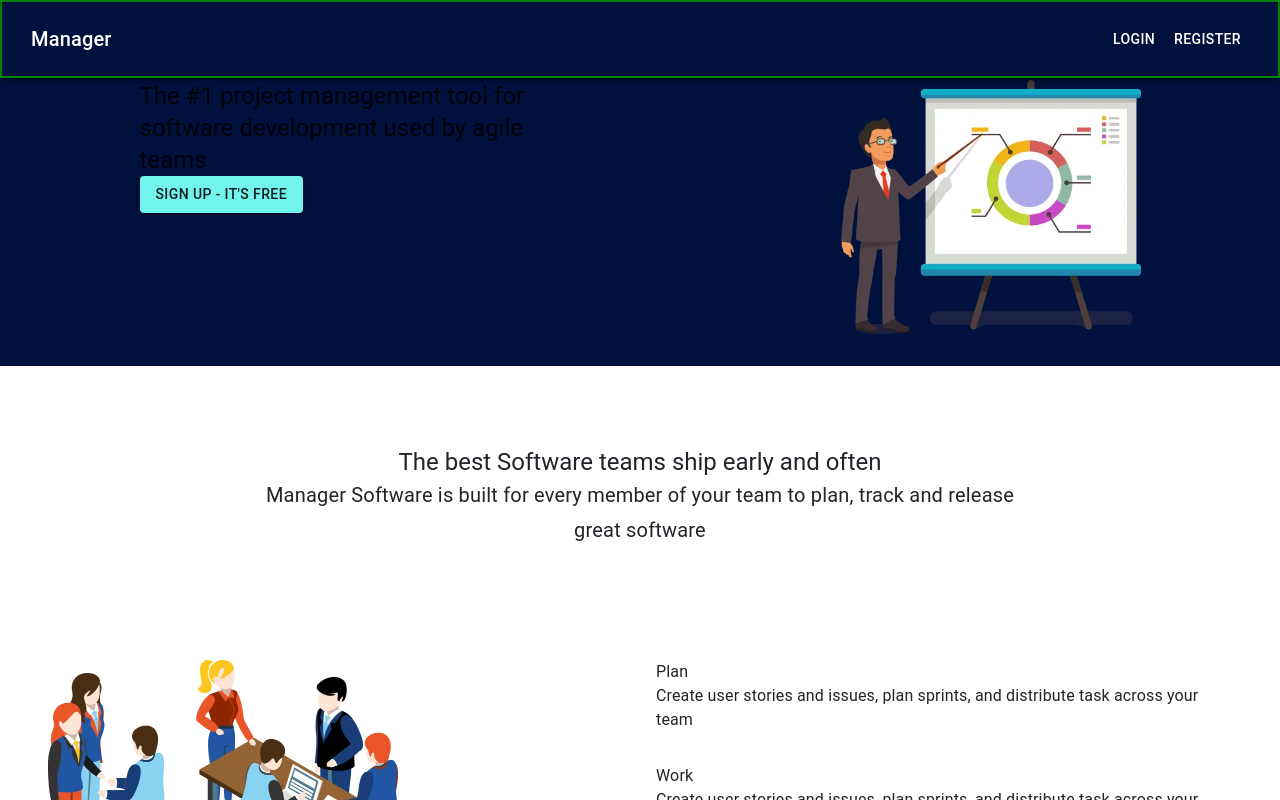
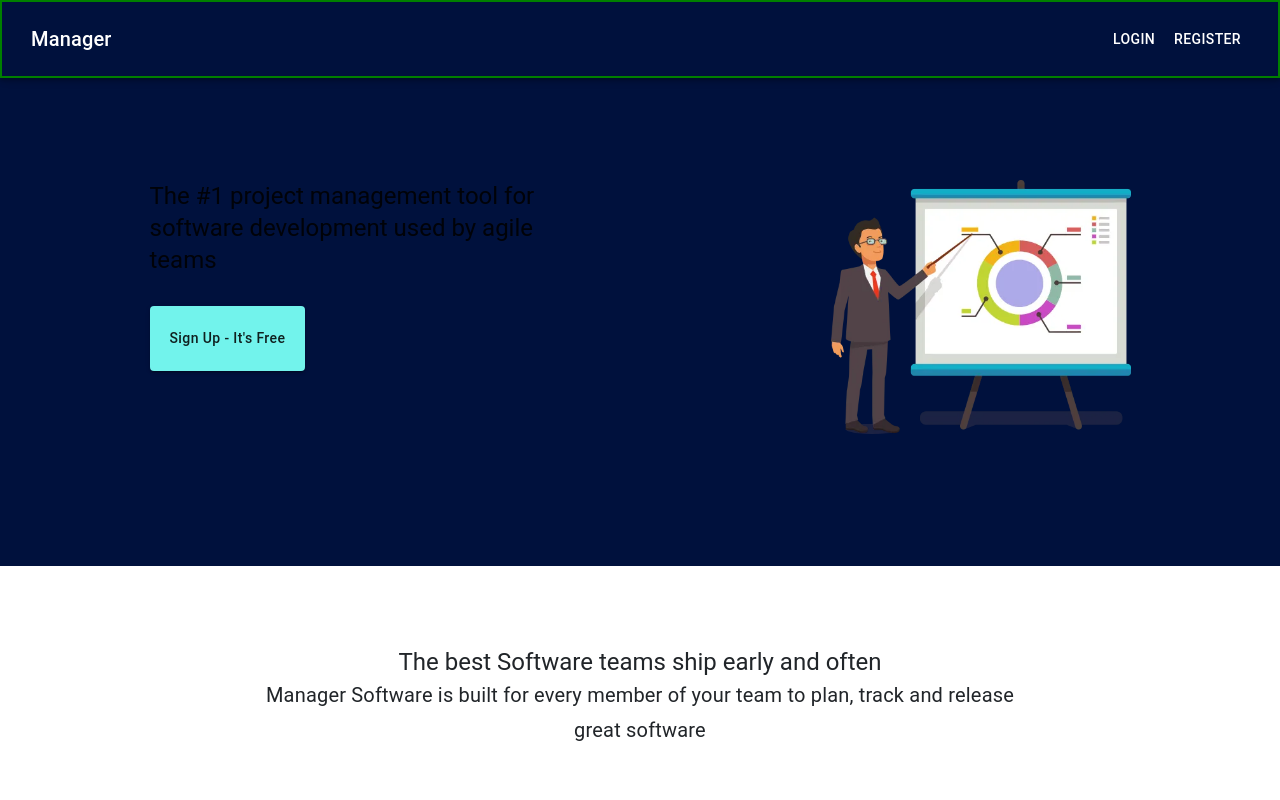
Before and after one commit to olatunde1998/project-manager, a Next.js app: page / in a window 1280 px wide. Shown: the top 800 px of the page. Built offline with nearby package versions, Linux system fonts and the light colour scheme.

Commit message:
neccessary styling added

```diff
--- a/components/HomeComponents/Hero.tsx
+++ b/components/HomeComponents/Hero.tsx
@@ -5,12 +5,17 @@ import React from "react";
 
 const Hero = () => {
   return (
+    <div className="xl:max-w-[1440px] flex flex-col mr-[auto] ml-[auto]">
       <Grid
         container
         spacing={4}
         sx={{
           justifyContent: "space-around",
-        backgroundColor:"#00113d"
+          backgroundColor: "#00113d",
+          paddingTop: "100px",
+          paddingBottom: "100px",
+          paddingLeft: "20px",
+          paddingRight: "20px",
         }}
         className="sm:flex"
       >
@@ -20,14 +25,29 @@ const Hero = () => {
               The #1 project management tool for software development used by
               agile teams
             </Typography>
-        <Button   color="secondary" variant="contained">Sign Up - It's free</Button>
+            <Button
+              color="secondary"
+              variant="contained"
+              sx={{
+                marginTop: "30px",
+                padding: "20px",
+                textTransform: "capitalize",
+              }}
+            >
+              Sign Up - It's free
+            </Button>
           </div>
-
         </Grid>
         <Grid item>
-        <Image src="/hero-pics.webp" width={300} height={400} alt="hero pics"/>
+          <Image
+            src="/hero-pics.webp"
+            width={300}
+            height={400}
+            alt="hero pics"
+          />
         </Grid>
       </Grid>
+    </div>
   );
 };
 
```
Lines whose indentation alone changed are shown as unchanged.
